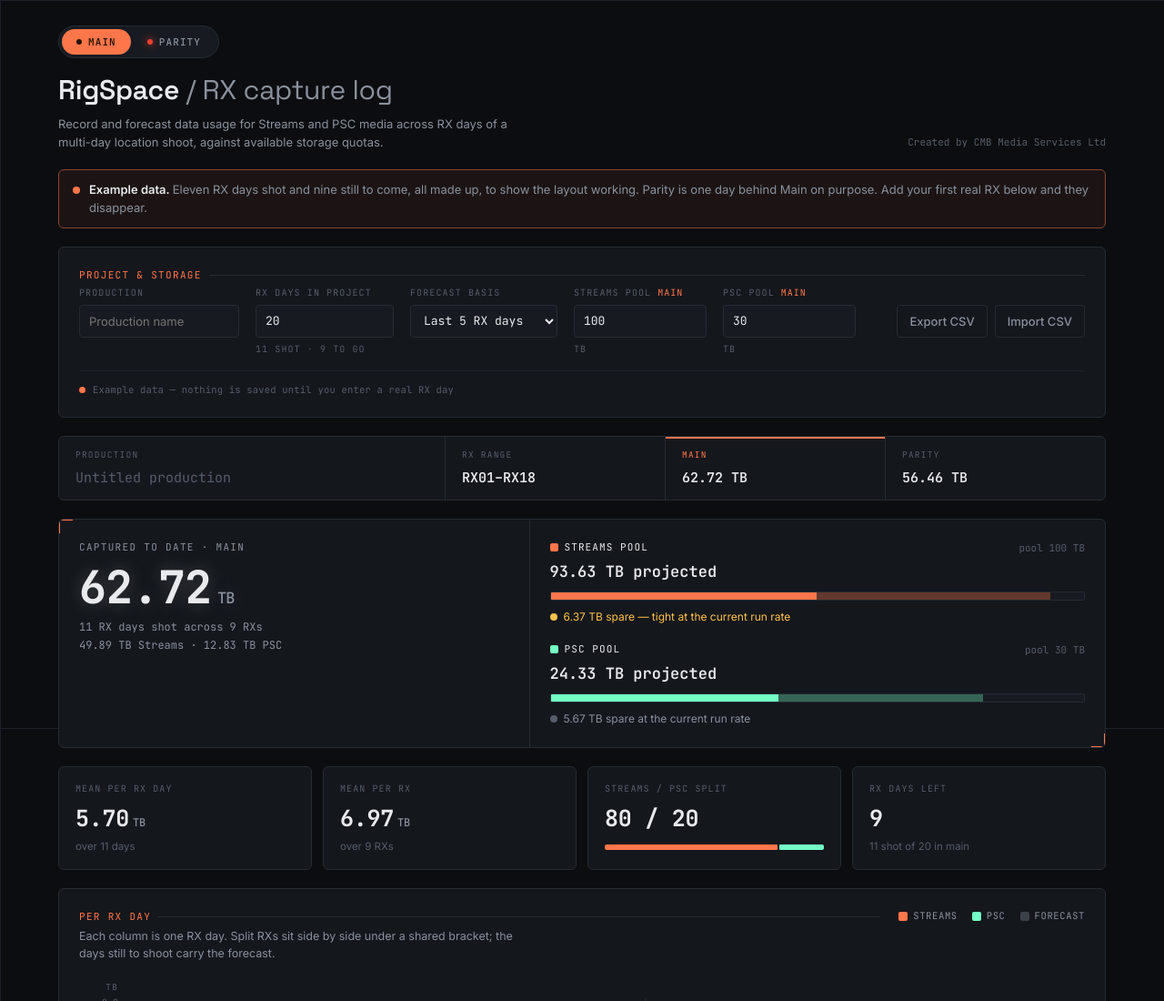
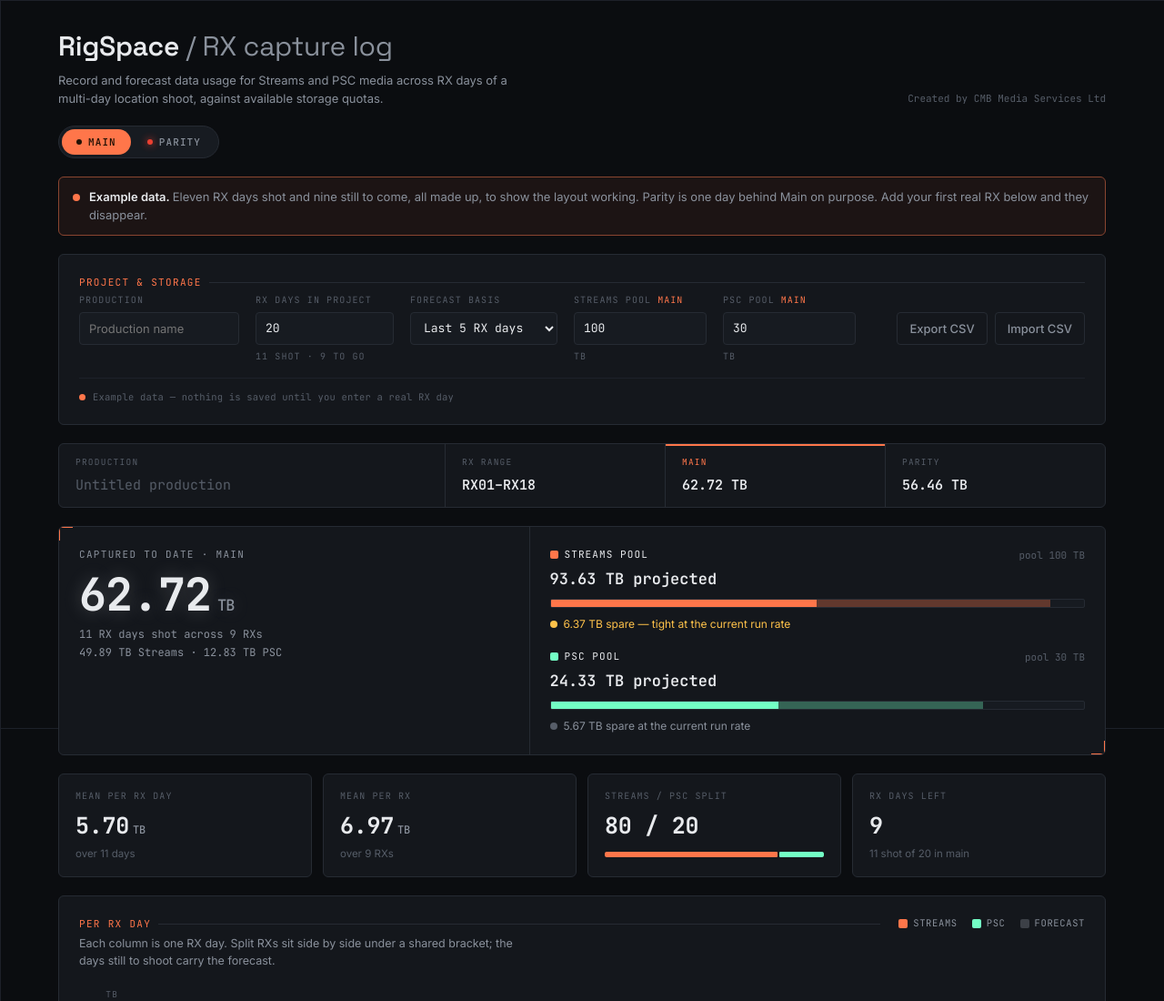
Before and after one commit to charliebattye/rigspace, a plain HTML site: page index.html in a window 1280 px wide. Shown: the top 1100 px of the page at 91% size. Drawn offline with Linux system fonts and the light colour scheme.

Commit message:
Move the mode switch below the header
Matches the arrangement CodecCalc took in 7b8f5c0: the Main / Parity pills
leave the top of the header column for their own row between the
description and the Project & Storage tile, next to the controls they
scope rather than above the title.

RigSpace needed one thing CodecCalc did not. Its .wrap is a column
flexbox, so an inline-flex child stretches to full width — align-self:
flex-start holds the pill bar to its content. The switch's own
margin-bottom is dropped too, since the wrap's 20px gap now does that
spacing.

```diff
--- a/index.html
+++ b/index.html
@@ -49,7 +49,7 @@
   header{ display:flex; align-items:flex-end; justify-content:space-between; gap:24px; flex-wrap:wrap; }
   .rec-dot{ width:8px; height:8px; border-radius:50%; background:var(--red); box-shadow:0 0 8px var(--red); animation:pulse 1.6s ease-in-out infinite; }
   @keyframes pulse{ 0%,100%{opacity:1;} 50%{opacity:.35;} }
-  .mode-switch{ display:inline-flex; gap:2px; padding:3px; background:var(--panel-2); border:1px solid var(--border); border-radius:20px; margin-bottom:12px; }
+  .mode-switch{ display:inline-flex; align-self:flex-start; gap:2px; padding:3px; background:var(--panel-2); border:1px solid var(--border); border-radius:20px; }
   .mode-tab{ font-family:var(--font-mono); font-size:11px; letter-spacing:0.1em; text-transform:uppercase; padding:7px 16px; border-radius:16px; border:none; background:transparent; color:var(--text-dim); cursor:pointer; display:flex; align-items:center; gap:7px; transition:background .15s, color .15s; }
   .mode-tab:hover{ color:var(--text); }
   .mode-tab.active{ background:var(--amber); color:#241206; font-weight:600; }
@@ -312,15 +312,16 @@
 
   <header>
     <div>
-      <div class="mode-switch" role="tablist" aria-label="Media set">
-        <button class="mode-tab active" id="tabMain" role="tab" aria-selected="true" type="button"><span class="rec-dot"></span>Main</button>
-        <button class="mode-tab" id="tabParity" role="tab" aria-selected="false" type="button"><span class="rec-dot"></span>Parity</button>
-      </div>
       <h1>RigSpace <span>/ RX capture log</span></h1>
       <div class="subhead">Record and forecast data usage for Streams and PSC media across RX days of a multi-day location shoot, against available storage quotas.</div>
     </div>
     <div class="slate">Created by CMB Media Services Ltd</div>
   </header>
+
+  <div class="mode-switch" role="tablist" aria-label="Media set">
+    <button class="mode-tab active" id="tabMain" role="tab" aria-selected="true" type="button"><span class="rec-dot"></span>Main</button>
+    <button class="mode-tab" id="tabParity" role="tab" aria-selected="false" type="button"><span class="rec-dot"></span>Parity</button>
+  </div>
 
 
   <div id="sampleBanner"></div>
```
